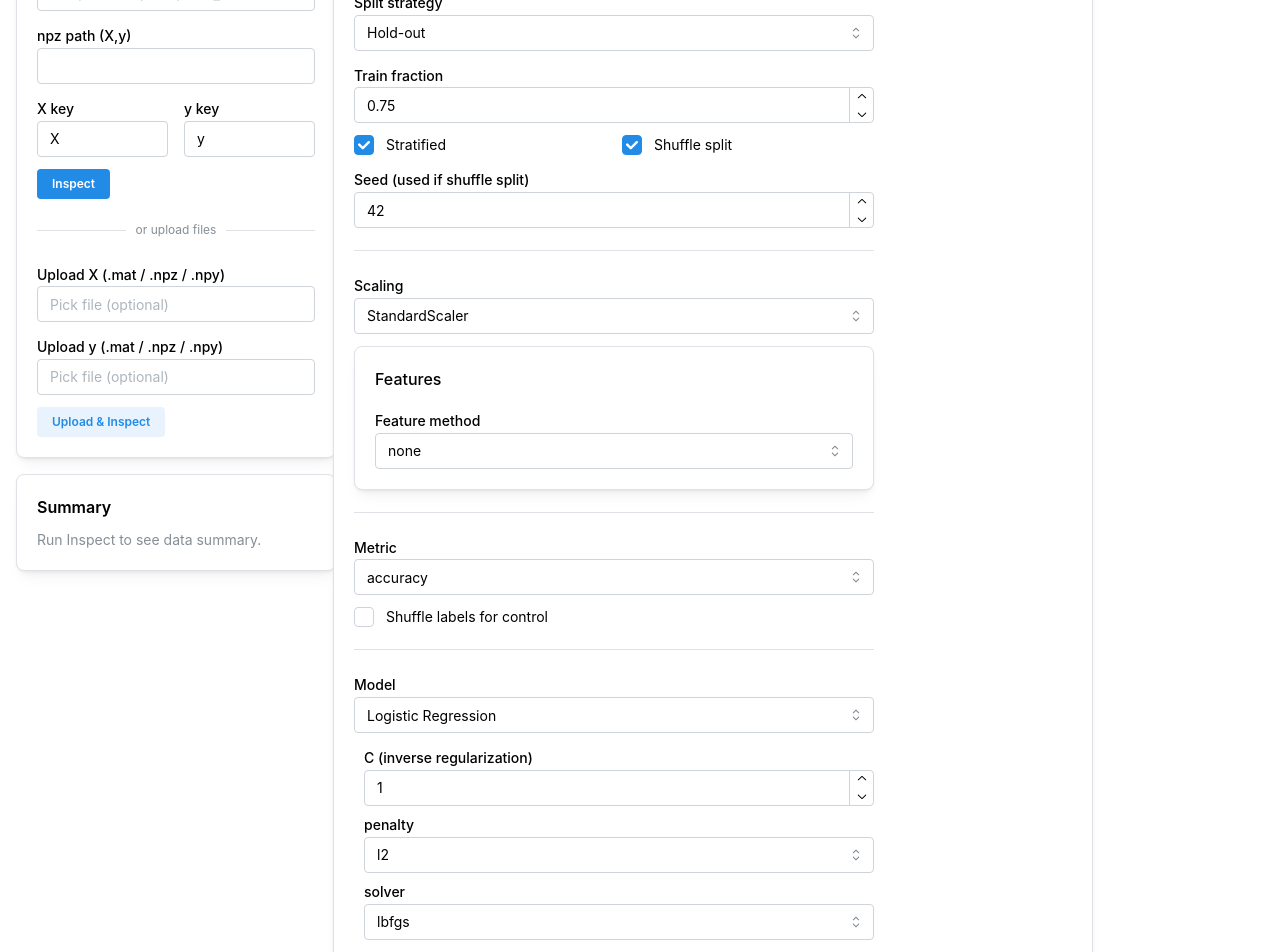
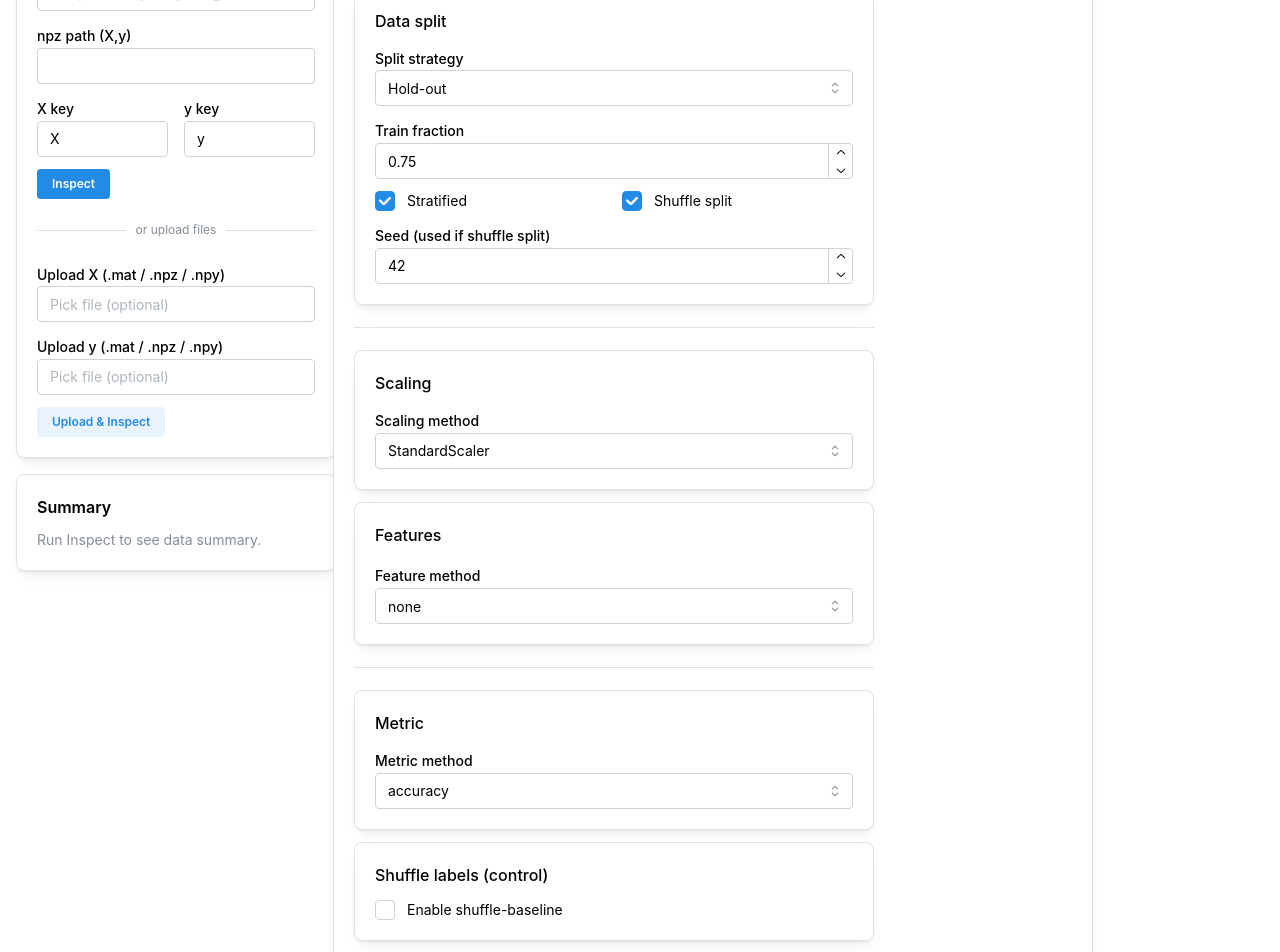
Before and after one commit to Nemezijus/MENDer, a React (Vite) app in the folder frontend/: page / in a window 1280 px wide. Shown: the part 200-1152 px from the top of the page. Built offline with nearby package versions, Linux system fonts and the light colour scheme.

Commit message:
extracted some components into own files

```diff
--- a/frontend/src/App.jsx
+++ b/frontend/src/App.jsx
@@ -8,8 +8,8 @@ import LearningCurvePanel from './components/LearningCurvePanel.jsx';
 function TabsWithGuard() {
   const { dataReady } = useDataCtx();
   return (
-    <Tabs defaultValue="runModel" variant="outline">
-      <Tabs.List>
+    <Tabs defaultValue="runModel" variant="pills">
+      <Tabs.List grow>
         <Tabs.Tab value="runModel" disabled={!dataReady}>Train a model</Tabs.Tab>
         <Tabs.Tab value="learningCurve" disabled={!dataReady}>Learning Curve</Tabs.Tab>
       </Tabs.List>
--- a/frontend/src/components/FeatureCard.jsx
+++ b/frontend/src/components/FeatureCard.jsx
@@ -1,5 +1,3 @@
-// src/components/FeatureCard.jsx
-import React from 'react';
 import { Card, Stack, Group, Text, Select, NumberInput, Checkbox, TextInput, Tooltip } from '@mantine/core';
 import { useFeatureCtx } from '../state/FeatureContext.jsx';
 
--- a/frontend/src/components/LearningCurvePanel.jsx
+++ b/frontend/src/components/LearningCurvePanel.jsx
@@ -1,7 +1,6 @@
-// src/components/LearningCurvePanel.jsx
 import { useMemo, useState } from 'react';
 import {
-  Card, Button, Select, Checkbox, NumberInput, Text,
+  Card, Button, Checkbox, NumberInput, Text,
   Stack, Group, Divider, Loader, Alert, Title, Box, useMantineTheme
 } from '@mantine/core';
 import Plot from 'react-plotly.js';
@@ -9,7 +8,10 @@ import Plot from 'react-plotly.js';
 import { useDataCtx } from '../state/DataContext.jsx';
 import { useFeatureCtx } from '../state/FeatureContext.jsx';
 import FeatureCard from './FeatureCard.jsx';
+import ScalingCard from './ScalingCard.jsx';
 import ModelCard from './ModelCard.jsx';
+import MetricCard from './MetricCard.jsx';
+import SplitOptionsCard from './SplitOptionsCard.jsx';
 import api from '../api/client';
 
 // A tiny helper identical to RunModelPanel's logic to normalize max_features UI → value
@@ -102,7 +104,7 @@ const axisColor = isDark ? theme.colors.dark[2] : '#222';
   });
 
   // Learning-curve specific
-  const [trainSizesCSV, setTrainSizesCSV] = useState(''); // e.g. "0.1,0.3,0.5,0.7,1.0" or "50,100,200"
+  const [trainSizesCSV, setTrainSizesCSV] = useState('');
   const [nSteps, setNSteps] = useState(5);
   const [nJobs, setNJobs] = useState(1);
 
@@ -373,7 +375,7 @@ const axisColor = isDark ? theme.colors.dark[2] : '#222';
       showlegend: true,
     };
 
-    return [trainLower, trainUpper, trainLine, valLower, valUpper, valLine, valLine /* legend duplicate hidden? */];
+    return [trainLower, trainUpper, trainLine, valLower, valUpper, valLine];
   }, [analytics]);
 
   return (
@@ -398,44 +400,35 @@ const axisColor = isDark ? theme.colors.dark[2] : '#222';
 
           <Box w="100%" style={{ maxWidth: 560 }}>
             <Stack gap="sm">
-              {/* K-Fold options (LC is always kfold) */}
-              <NumberInput label="K-Fold (n_splits)" min={2} max={20} step={1} value={nSplits} onChange={setNSplits} />
-
-              {/* common split options */}
-              <Checkbox label="Stratified" checked={stratified} onChange={(e) => setStratified(e.currentTarget.checked)} />
-              <Checkbox label="Shuffle" checked={shuffle} onChange={(e) => setShuffle(e.currentTarget.checked)} />
-              <NumberInput label="Seed" value={seed} onChange={setSeed} allowDecimal={false} disabled={!shuffle} />
+              <SplitOptionsCard
+                allowedModes={['kfold']}
+                nSplits={nSplits}
+                onNSplitsChange={setNSplits}
+                stratified={stratified}
+                onStratifiedChange={setStratified}
+                shuffle={shuffle}
+                onShuffleChange={setShuffle}
+                seed={seed}
+                onSeedChange={setSeed}
+              />
 
               <Divider my="xs" />
 
               {/* Scaling */}
-              <Select
-                label="Scale method"
-                data={[
-                  { value: 'standard', label: 'standard' },
-                  { value: 'robust', label: 'robust' },
-                  { value: 'minmax', label: 'minmax' },
-                  { value: 'maxabs', label: 'maxabs' },
-                  { value: 'quantile', label: 'quantile' },
-                  { value: 'none', label: 'none' },
-                ]}
+              <ScalingCard
                 value={scaleMethod}
                 onChange={setScaleMethod}
               />
 
               {/* Features */}
-              <FeatureCard title="Features" />
+              <FeatureCard
+                title="Features"
+              />
 
               <Divider my="xs" />
 
               {/* Metric */}
-              <Select
-                label="Metric"
-                data={[
-                  { value: 'accuracy', label: 'accuracy' },
-                  { value: 'balanced_accuracy', label: 'balanced_accuracy' },
-                  { value: 'f1_macro', label: 'f1_macro' },
-                ]}
+              <MetricCard
                 value={metric}
                 onChange={setMetric}
               />
--- /dev/null
+++ b/frontend/src/components/MetricCard.jsx
@@ -0,0 +1,25 @@
+import { Card, Stack, Text, Select } from '@mantine/core';
+
+export default function MetricCard({
+  title = 'Metric',
+  value,
+  onChange,
+}) {
+  return (
+    <Card withBorder shadow="sm" radius="md" padding="lg">
+      <Stack gap="sm">
+        <Text fw={500}>{title}</Text>
+        <Select
+          label="Metric method"
+          data={[
+            { value: 'accuracy', label: 'accuracy' },
+            { value: 'balanced_accuracy', label: 'balanced_accuracy' },
+            { value: 'f1_macro', label: 'f1_macro' },
+          ]}
+          value={value}
+          onChange={onChange}
+        />
+      </Stack>
+    </Card>
+  );
+}
--- a/frontend/src/components/ModelCard.jsx
+++ b/frontend/src/components/ModelCard.jsx
@@ -1,5 +1,3 @@
-// src/components/ModelCard.jsx
-import React from 'react';
 import {
   Stack, Select, NumberInput, Checkbox, Divider, Text, Group
 } from '@mantine/core';
--- a/frontend/src/components/RunModelPanel.jsx
+++ b/frontend/src/components/RunModelPanel.jsx
@@ -1,14 +1,18 @@
 import { useEffect, useMemo, useRef, useState } from 'react';
 import {
   Card, Button, Select, Checkbox, NumberInput, Text,
-  Stack, Group, Divider, Loader, Alert, Title, Box, Table, Progress, Tooltip
+  Stack, Group, Divider, Loader, Alert, Title, Box, Table, Progress
 } from '@mantine/core';
 import Plot from 'react-plotly.js';
 
 import { useDataCtx } from '../state/DataContext.jsx';
 import { useFeatureCtx } from '../state/FeatureContext.jsx';
 import FeatureCard from './FeatureCard.jsx';
+import ScalingCard from './ScalingCard.jsx';
 import ModelCard from './ModelCard.jsx';
+import ShuffleLabelsCard from './ShuffleLabelsCard.jsx';
+import MetricCard from './MetricCard.jsx';
+import SplitOptionsCard from './SplitOptionsCard.jsx';
 import { runModelRequest } from '../api/runModel';
 import { fetchProgress } from '../api/progress';
 
@@ -452,73 +456,47 @@ export default function RunModelPanel() {
 
           <Box w="100%" style={{ maxWidth: 520 }}>
             <Stack gap="sm">
-              <Select
-                label="Split strategy"
-                data={[
-                  { value: 'holdout', label: 'Hold-out' },
-                  { value: 'kfold', label: 'K-fold cross-validation' },
-                ]}
-                value={splitMode}
-                onChange={(v) => setSplitMode(v || 'holdout')}
+
+              <SplitOptionsCard
+                allowedModes={['holdout', 'kfold']}
+                mode={splitMode}
+                onModeChange={setSplitMode}
+                trainFrac={trainFrac}
+                onTrainFracChange={setTrainFrac}
+                nSplits={nSplits}
+                onNSplitsChange={setNSplits}
+                stratified={stratified}
+                onStratifiedChange={setStratified}
+                shuffle={shuffle}
+                onShuffleChange={setShuffle}
+                seed={seed}
+                onSeedChange={setSeed}
               />
-
-              {splitMode === 'holdout'
-                ? <NumberInput label="Train fraction" min={0.5} max={0.95} step={0.05} value={trainFrac} onChange={setTrainFrac} />
-                : <NumberInput label="n_splits" min={2} max={20} step={1} value={nSplits} onChange={setNSplits} />
-              }
-
-              <Group grow>
-                <Checkbox label="Stratified" checked={stratified} onChange={(e) => setStratified(e.currentTarget.checked)} />
-                <Checkbox label="Shuffle split" checked={shuffle} onChange={(e) => setShuffle(e.currentTarget.checked)} />
-              </Group>
-              <NumberInput label="Seed (used if shuffle split)" value={seed} onChange={setSeed} />
 
               <Divider my="xs" />
 
-              <Select
-                label="Scaling"
-                data={[
-                  { value: 'none', label: 'None' },
-                  { value: 'standard', label: 'StandardScaler' },
-                  { value: 'robust', label: 'RobustScaler' },
-                  { value: 'minmax', label: 'MinMaxScaler' },
-                  { value: 'maxabs', label: 'MaxAbsScaler' },
-                  { value: 'quantile', label: 'QuantileTransformer' },
-                ]}
+              <ScalingCard
                 value={scaleMethod}
                 onChange={setScaleMethod}
               />
 
-              <FeatureCard title="Features" />
+              <FeatureCard
+                title="Features"
+              />
+
               <Divider my="xs" />
 
-              <Select
-                label="Metric"
-                data={[
-                  { value: 'accuracy', label: 'accuracy' },
-                  { value: 'balanced_accuracy', label: 'balanced_accuracy' },
-                  { value: 'f1_macro', label: 'f1_macro' },
-                ]}
+              <MetricCard
                 value={metric}
                 onChange={setMetric}
               />
-              <Tooltip label="Perform label shuffling to create a baseline distribution of scores for comparison. This does not affect the main model training.">
-                <Checkbox
-                  label="Shuffle labels for control"
-                  checked={useShuffleBaseline}
-                  onChange={(e) => setUseShuffleBaseline(e.currentTarget.checked)}
-                />
-              </Tooltip>
-              {useShuffleBaseline && (
-                <NumberInput
-                  label="Number of shuffles"
-                  min={10}
-                  max={5000}
-                  step={10}
-                  value={nShuffles}
-                  onChange={setNShuffles}
-                />
-              )}
+
+              <ShuffleLabelsCard
+                checked={useShuffleBaseline}
+                onCheckedChange={(v) => setUseShuffleBaseline(v)}
+                nShuffles={nShuffles}
+                onNShufflesChange={setNShuffles}
+              />
 
               <Divider my="xs" />
               <ModelCard value={model} onChange={setModel} />
--- /dev/null
+++ b/frontend/src/components/ScalingCard.jsx
@@ -0,0 +1,25 @@
+// src/components/ScalingCard.jsx
+import { Card, Stack, Text, Select } from '@mantine/core';
+
+export default function ScalingCard({ value, onChange, title = 'Scaling' }) {
+  return (
+    <Card withBorder shadow="sm" radius="md" padding="lg">
+      <Stack gap="sm">
+        <Text fw={500}>{title}</Text>
+        <Select
+          label="Scaling method"
+          data={[
+            { value: 'none', label: 'None' },
+            { value: 'standard', label: 'StandardScaler' },
+            { value: 'robust', label: 'RobustScaler' },
+            { value: 'minmax', label: 'MinMaxScaler' },
+            { value: 'maxabs', label: 'MaxAbsScaler' },
+            { value: 'quantile', label: 'QuantileTransformer' },
+          ]}
+          value={value}
+          onChange={onChange}
+        />
+      </Stack>
+    </Card>
+  );
+}
--- /dev/null
+++ b/frontend/src/components/ShuffleLabelsCard.jsx
@@ -0,0 +1,36 @@
+import { Card, Stack, Text, Checkbox, NumberInput, Tooltip } from '@mantine/core';
+
+export default function ShuffleLabelsCard({
+  title = 'Shuffle labels (control)',
+  checked,
+  onCheckedChange,
+  nShuffles,
+  onNShufflesChange,
+}) {
+  return (
+    <Card withBorder shadow="sm" radius="md" padding="lg">
+      <Stack gap="sm">
+        <Text fw={500}>{title}</Text>
+
+        <Tooltip label="Create a baseline by shuffling labels and re-scoring. Does not affect the main training run.">
+          <Checkbox
+            label="Enable shuffle-baseline"
+            checked={checked}
+            onChange={(e) => onCheckedChange?.(e.currentTarget.checked)}
+          />
+        </Tooltip>
+
+        {checked && (
+          <NumberInput
+            label="Number of shuffles"
+            min={10}
+            max={5000}
+            step={10}
+            value={nShuffles}
+            onChange={onNShufflesChange}
+          />
+        )}
+      </Stack>
+    </Card>
+  );
+}
--- /dev/null
+++ b/frontend/src/components/SplitOptionsCard.jsx
@@ -0,0 +1,100 @@
+import { Card, Stack, Text, Select, NumberInput, Group, Checkbox } from '@mantine/core';
+
+export default function SplitOptionsCard({
+  title = 'Data split',
+  allowedModes = ['holdout', 'kfold'],
+
+  // mode + callbacks (ignored if only one mode)
+  mode,
+  onModeChange,
+
+  // holdout only
+  trainFrac,
+  onTrainFracChange,
+  minTrainFrac = 0.5,
+  maxTrainFrac = 0.95,
+
+  // kfold only
+  nSplits,
+  onNSplitsChange,
+  minNSplits = 2,
+  maxNSplits = 20,
+
+  // common options
+  stratified,
+  onStratifiedChange,
+  shuffle,
+  onShuffleChange,
+  seed,
+  onSeedChange,
+}) {
+  const hasHoldout = allowedModes.includes('holdout');
+  const hasKFold = allowedModes.includes('kfold');
+  const showModeSelect = hasHoldout && hasKFold;
+
+  // If consumer passes only one mode, we respect their state; mode select is hidden.
+  const effectiveMode = showModeSelect ? (mode || 'holdout') : (hasKFold ? 'kfold' : 'holdout');
+
+  return (
+    <Card withBorder shadow="sm" radius="md" padding="lg">
+      <Stack gap="sm">
+        <Text fw={500}>{title}</Text>
+
+        {showModeSelect && (
+          <Select
+            label="Split strategy"
+            data={[
+              { value: 'holdout', label: 'Hold-out' },
+              { value: 'kfold', label: 'K-fold cross-validation' },
+            ]}
+            value={mode}
+            onChange={(v) => onModeChange?.(v || 'holdout')}
+          />
+        )}
+
+        {effectiveMode === 'holdout' && hasHoldout && (
+          <NumberInput
+            label="Train fraction"
+            min={minTrainFrac}
+            max={maxTrainFrac}
+            step={0.05}
+            value={trainFrac}
+            onChange={onTrainFracChange}
+          />
+        )}
+
+        {effectiveMode === 'kfold' && hasKFold && (
+          <NumberInput
+            label="K-Fold (n_splits)"
+            min={minNSplits}
+            max={maxNSplits}
+            step={1}
+            value={nSplits}
+            onChange={onNSplitsChange}
+          />
+        )}
+
+        <Group grow>
+          <Checkbox
+            label="Stratified"
+            checked={!!stratified}
+            onChange={(e) => onStratifiedChange?.(e.currentTarget.checked)}
+          />
+          <Checkbox
+            label="Shuffle split"
+            checked={!!shuffle}
+            onChange={(e) => onShuffleChange?.(e.currentTarget.checked)}
+          />
+        </Group>
+
+        <NumberInput
+          label="Seed (used if shuffle split)"
+          value={seed}
+          onChange={onSeedChange}
+          allowDecimal={false}
+          disabled={!shuffle}
+        />
+      </Stack>
+    </Card>
+  );
+}
--- a/frontend/src/main.jsx
+++ b/frontend/src/main.jsx
@@ -10,7 +10,7 @@ createRoot(rootEl).render(
   <React.StrictMode>
     <MantineProvider
       defaultColorScheme="light"
-      // you can also pass theme overrides here later if you want
+      // you can pass theme overrides here later if you want
     >
       <App />
     </MantineProvider>
```
